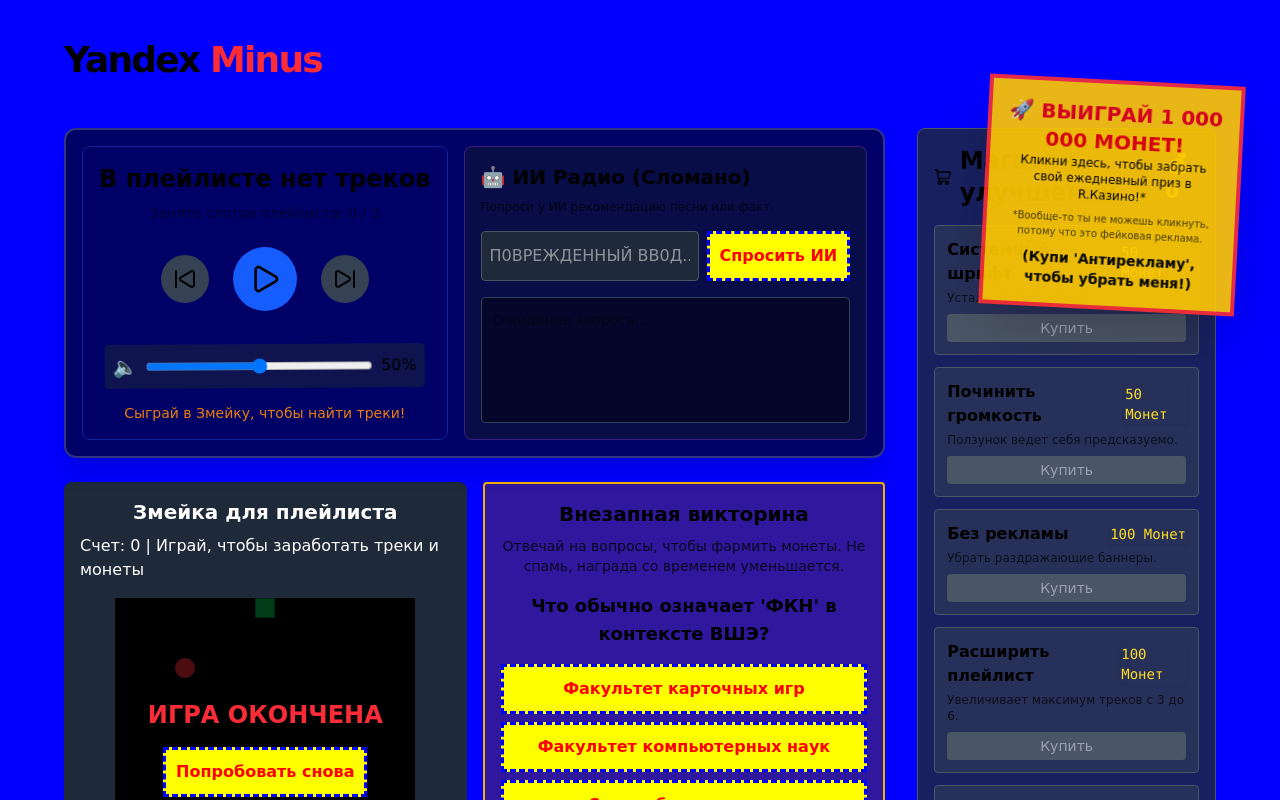
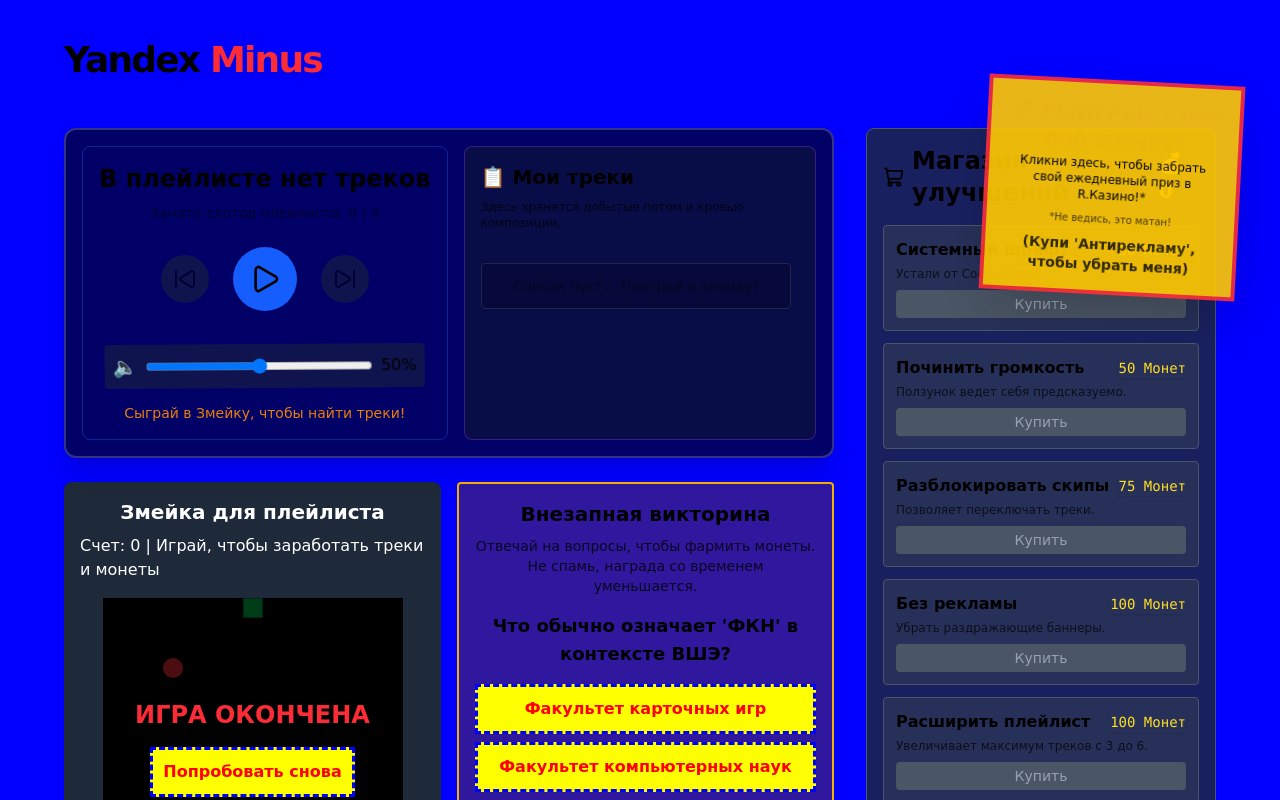
Before and after one commit to bibihoya/yandex-goodmusic, a React app: page / in a window 1280 px wide. Shown: the top 800 px of the page. Built offline with nearby package versions, Linux system fonts and the light colour scheme; the HTML template or start-up script is replaced by a standard one.

Commit message:
[ADD] added awful refresh F5

```diff
--- a/src/App.jsx
+++ b/src/App.jsx
@@ -48,17 +48,37 @@
   if (!uiState.adsEnabled) return null;
 
   return (
-    <div className="fixed top-20 right-10 w-64 bg-yellow-400 border-4 border-red-500 p-4 text-center z-40 transform rotate-3 shadow-2xl animate-pulse text-black">
+    <a
+      href="https://hse-tex.me/course-2/mathematical-analysis.pdf"
+      target="_blank"
+      rel="noreferrer"
+      className="fixed top-20 right-10 w-64 bg-yellow-400 border-4 border-red-500 p-4 text-center z-40 transform rotate-3 shadow-2xl animate-pulse text-black cursor-pointer hover:scale-105 transition-transform block"
+    >
       <h3 className="font-extrabold text-xl text-red-600 flash">🚀 ВЫИГРАЙ 1 000 000 МОНЕТ!</h3>
       <p className="text-xs mb-2">Кликни здесь, чтобы забрать свой ежедневный приз в R.Казино!*</p>
-      <p className="text-[10px] opacity-70">*Вообще-то ты не можешь кликнуть, потому что это фейковая реклама.</p>
-      <p className="mt-2 text-sm font-bold">(Купи 'Антирекламу', чтобы убрать меня!)</p>
-    </div>
+      <p className="text-[10px] opacity-70">*Не ведись, это матан!</p>
+      <p className="mt-2 text-sm font-bold opacity-80">(Купи 'Антирекламу', чтобы убрать меня)</p>
+    </a>
   );
 }
 
 function MainContent() {
   const { uiState, playlist } = useProgression();
+
+  useEffect(() => {
+    // Intercept F5 or Ctrl+R to play an insane animation before reloading
+    const handleKeyDown = (e) => {
+      if (e.key === 'F5' || (e.ctrlKey && e.key === 'r') || (e.metaKey && e.key === 'r')) {
+        e.preventDefault();
+        document.body.classList.add('animate-crazy-refresh');
+        setTimeout(() => {
+          window.location.reload();
+        }, 1500);
+      }
+    };
+    window.addEventListener('keydown', handleKeyDown);
+    return () => window.removeEventListener('keydown', handleKeyDown);
+  }, []);
 
   // Show snake game always in the broken view
   const isSnakeAvailable = true;
--- a/src/components/Player.jsx
+++ b/src/components/Player.jsx
@@ -2,38 +2,24 @@
 import { useProgression } from '../store/useProgression';
 import VolumeControl from './VolumeControl';
 import { Play, Pause, SkipForward, SkipBack } from 'lucide-react';
-import { askAIRadio } from '../api/aiRadio';
 
 export default function Player() {
   const { playlist, uiState } = useProgression();
   const [currentIdx, setCurrentIdx] = useState(0);
   const [isPlaying, setIsPlaying] = useState(false);
 
-  // AI Radio state
-  const [aiQuery, setAiQuery] = useState('');
-  const [aiResponse, setAiResponse] = useState('');
-  const [isAiLoading, setIsAiLoading] = useState(false);
-
   const track = playlist[currentIdx] || "В плейлисте нет треков";
 
   const handleNext = () => {
+      if (!uiState.skipsEnabled) return alert("Сначала купите возможность скипать треки!");
       if (playlist.length === 0) return;
       setCurrentIdx((currentIdx + 1) % playlist.length);
   };
 
   const handlePrev = () => {
+      if (!uiState.skipsEnabled) return alert("Сначала купите возможность скипать треки!");
       if (playlist.length === 0) return;
       setCurrentIdx((currentIdx - 1 + playlist.length) % playlist.length);
-  };
-
-  const handleAiSearch = async () => {
-      if (!aiQuery.trim()) return;
-      setIsAiLoading(true);
-      setAiResponse('');
-
-      const res = await askAIRadio(aiQuery, uiState.aiTuned);
-      setAiResponse(res);
-      setIsAiLoading(false);
   };
 
   return (
@@ -49,13 +35,13 @@
         </div>
 
         <div className="flex items-center gap-6 mb-4">
-            <button onClick={handlePrev} className="p-3 bg-gray-700 rounded-full hover:bg-gray-600">
+            <button onClick={handlePrev} className={`p-3 rounded-full ${uiState.skipsEnabled ? 'bg-gray-700 hover:bg-gray-600' : 'bg-gray-800 opacity-50 cursor-not-allowed'}`}>
                 <SkipBack size={24} />
             </button>
             <button onClick={() => setIsPlaying(!isPlaying)} className="p-4 bg-blue-600 rounded-full hover:bg-blue-500">
                 {isPlaying ? <Pause size={32} /> : <Play size={32} />}
             </button>
-            <button onClick={handleNext} className="p-3 bg-gray-700 rounded-full hover:bg-gray-600">
+            <button onClick={handleNext} className={`p-3 rounded-full ${uiState.skipsEnabled ? 'bg-gray-700 hover:bg-gray-600' : 'bg-gray-800 opacity-50 cursor-not-allowed'}`}>
                 <SkipForward size={24} />
             </button>
         </div>
@@ -69,32 +55,30 @@
         )}
       </div>
 
-      {/* AI Radio Section */}
-      <div className="flex-1 flex flex-col p-4 border border-purple-500/30 rounded-lg bg-gray-900/50">
+      {/* Playlist Section Instead of AI Radio */}
+      <div className="flex-1 flex flex-col p-4 border border-purple-500/30 rounded-lg bg-gray-900/50 max-h-[300px]">
           <h3 className="text-xl font-bold mb-2 flex items-center gap-2">
-              🤖 ИИ Радио {uiState.aiTuned ? '(Премиум)' : '(Сломано)'}
+              📋 Мои треки
           </h3>
-          <p className="text-xs mb-4 opacity-70">Попроси у ИИ рекомендацию песни или факт.</p>
+          <p className="text-xs mb-4 opacity-70">
+            Здесь хранятся добытые потом и кровью композиции.
+          </p>
 
-          <div className="flex gap-2 mb-4">
-              <input
-                  type="text"
-                  value={aiQuery}
-                  onChange={(e) => setAiQuery(e.target.value)}
-                  placeholder={uiState.aiTuned ? "Например: Посоветуй немного джаза" : "П0ВРЕЖДЕННЫЙ ВВ0Д.."}
-                  className="flex-1 p-2 bg-gray-800 text-white rounded border border-gray-600"
-              />
-              <button
-                  onClick={handleAiSearch}
-                  disabled={isAiLoading}
-                  className="btn-primary whitespace-nowrap"
-              >
-                  {isAiLoading ? '...' : 'Спросить ИИ'}
-              </button>
-          </div>
-
-          <div className="flex-1 p-3 bg-black/40 rounded border border-gray-700 text-sm overflow-y-auto min-h-[100px]">
-              {aiResponse ? aiResponse : <span className="opacity-40">Ожидание запроса...</span>}
+          <div className="flex-1 overflow-y-auto pr-2 space-y-2">
+             {playlist.length === 0 ? (
+                <div className="p-3 bg-black/40 rounded border border-gray-700 text-sm opacity-50 text-center mt-4">
+                   Список пуст... Поиграй в змейку!
+                </div>
+             ) : (
+                playlist.map((item, idx) => (
+                   <div
+                     key={idx}
+                     className={`p-2 rounded text-sm border ${idx === currentIdx ? 'bg-blue-900/50 border-blue-500' : 'bg-black/40 border-gray-700'}`}
+                   >
+                     {idx + 1}. {item}
+                   </div>
+                ))
+             )}
           </div>
       </div>
     </div>
--- a/src/components/Shop.jsx
+++ b/src/components/Shop.jsx
@@ -4,9 +4,11 @@
 const UPGRADES = [
   { id: 'font_normal', name: 'Системный шрифт', cost: 50, desc: 'Устали от Comic Sans?' },
   { id: 'volume_slider_fixed', name: 'Починить громкость', cost: 50, desc: 'Ползунок ведет себя предсказуемо.' },
+  { id: 'track_skips', name: 'Разблокировать скипы', cost: 75, desc: 'Позволяет переключать треки.' },
   { id: 'ad_free', name: 'Без рекламы', cost: 100, desc: 'Убрать раздражающие баннеры.' },
   { id: 'playlist_expanded_1', name: 'Расширить плейлист', cost: 100, desc: 'Увеличивает максимум треков с 3 до 6.' },
   { id: 'ai_tuning', name: 'Настройка ИИ', cost: 150, desc: 'Делает ИИ полезным, а не пассивно-агрессивным.' },
+  { id: 'design_upgrade', name: 'Улучшить дизайн', cost: 200, desc: 'Делает сайт немного привлекательнее.' },
   { id: 'yandex_music_unlock', name: 'Настоящая Яндекс Музыка', cost: 500, desc: 'Полностью разблокировать финальный сайт.' }
 ];
 
--- a/src/index.css
+++ b/src/index.css
@@ -138,3 +138,27 @@
   margin: 0;
   padding: 0;
 }
+
+@keyframes crazy-refresh {
+  0% { transform: rotate(0deg) translateY(0) scale(1); }
+  25% { transform: rotate(90deg) translateY(-100px) scale(1.2); }
+  50% { transform: rotate(180deg) translateY(0) scale(0.8); }
+  75% { transform: rotate(270deg) translateY(-100px) scale(1.2); }
+  100% { transform: rotate(360deg) translateY(0) scale(1); }
+}
+
+.animate-crazy-refresh * {
+  animation: crazy-refresh 1.5s cubic-bezier(0.68, -0.55, 0.265, 1.55) forwards !important;
+  pointer-events: none;
+  transform-origin: center center;
+}
+
+@keyframes flash {
+  0% { opacity: 1; }
+  50% { opacity: 0; }
+  100% { opacity: 1; }
+}
+
+.flash {
+  animation: flash 0.5s infinite;
+}
--- a/src/store/useProgression.js
+++ b/src/store/useProgression.js
@@ -3,10 +3,12 @@
 
 const UPGRADE_COSTS = {
   font_normal: 50,
+  volume_slider_fixed: 50,
+  track_skips: 75,
   ad_free: 100,
-  volume_slider_fixed: 50,
   playlist_expanded_1: 100,
   ai_tuning: 150,
+  design_upgrade: 200,
   yandex_music_unlock: 500
 };
 
@@ -14,14 +16,15 @@
   const count = purchases.length;
   let theme = 'terrible';
   if (purchases.includes('yandex_music_unlock')) theme = 'yandex_music';
-  else if (count >= 5) theme = 'premium';
-  else if (count >= 3) theme = 'premium';
-  else if (count >= 2) theme = 'stable';
-  else if (count >= 1) theme = 'beta';
+  else if (purchases.includes('design_upgrade')) theme = 'premium';
+  else if (count >= 5) theme = 'stable';
+  else if (count >= 3) theme = 'beta';
+  else if (count >= 1) theme = 'terrible';
 
   return {
     theme,
     adsEnabled: !purchases.includes('ad_free'),
+    skipsEnabled: purchases.includes('track_skips'),
     font: purchases.includes('font_normal') ? 'system' : 'comic-sans',
     bgStyle: theme === 'terrible' ? 'rainbow' : 'normal',
     volumeControlType: purchases.includes('volume_slider_fixed') ? 'normal' : 'chaotic',
```
